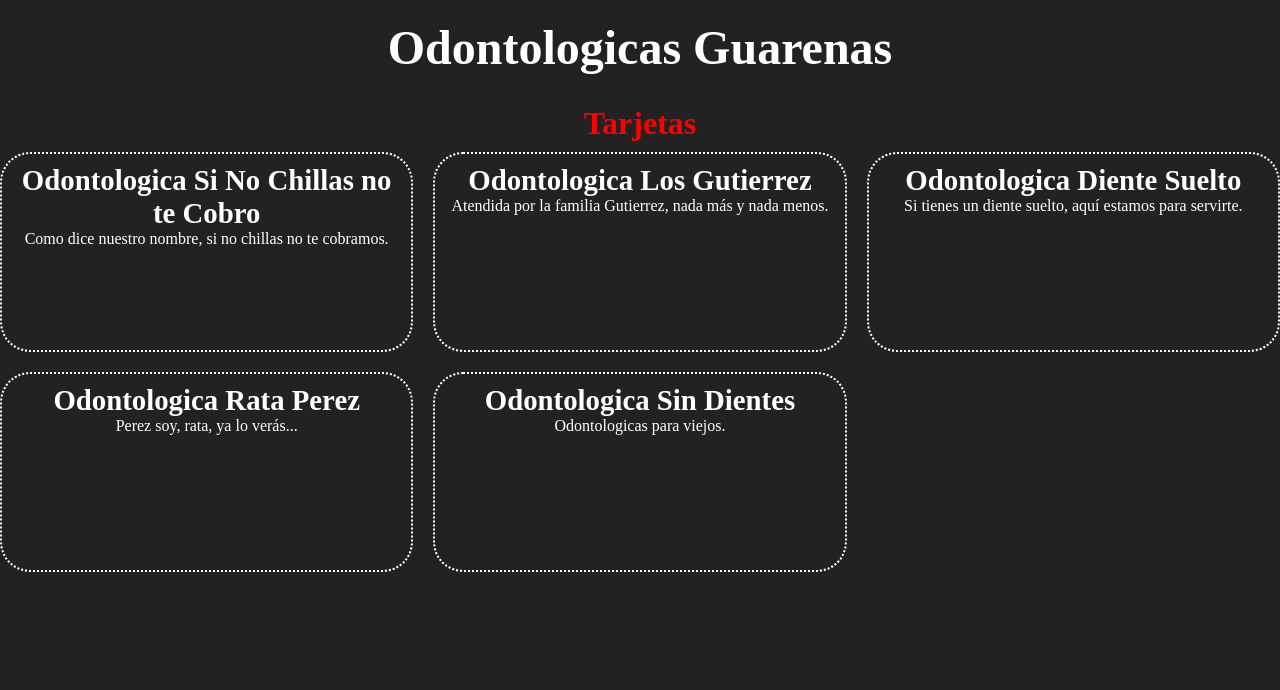
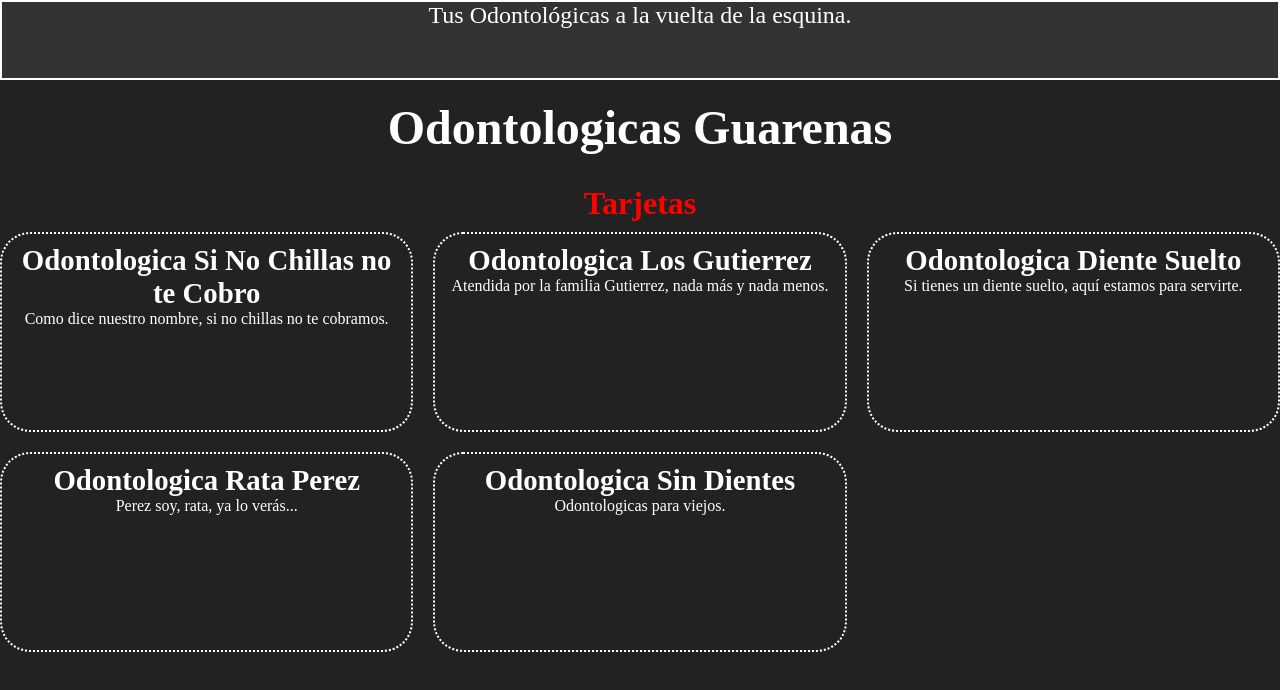
Before and after one commit to taneralberto/odontologicas, a plain HTML site: page index.html in a window 1280 px wide. Drawn offline with Linux system fonts and the light colour scheme.

Commit message:
EStructura inicial del header

```diff
--- a/css/styles.css
+++ b/css/styles.css
@@ -6,6 +6,19 @@
 
 body{
     background: #222;
+}
+
+header{
+    min-height: 80px;
+    border: 2px solid #fff;
+    background: #333;
+    display: flex;
+    justify-content: center;
+}
+
+header span{
+    color: #fff;
+    font-size: 24px;
 }
 
 h1{
--- a/index.html
+++ b/index.html
@@ -7,9 +7,13 @@
     <link rel="stylesheet" href="./css/styles.css" />
 </head>
 <body>
+    <header>
+        <span>
+            Tus Odontológicas a la vuelta de la esquina.
+        </span>
+    </header>
     <h1>Odontologicas Guarenas</h1>
     <h2>Tarjetas</h2>
-
     <section>
         <div class="card">
             <h3>Odontologica Si No Chillas no te Cobro</h3>
```
